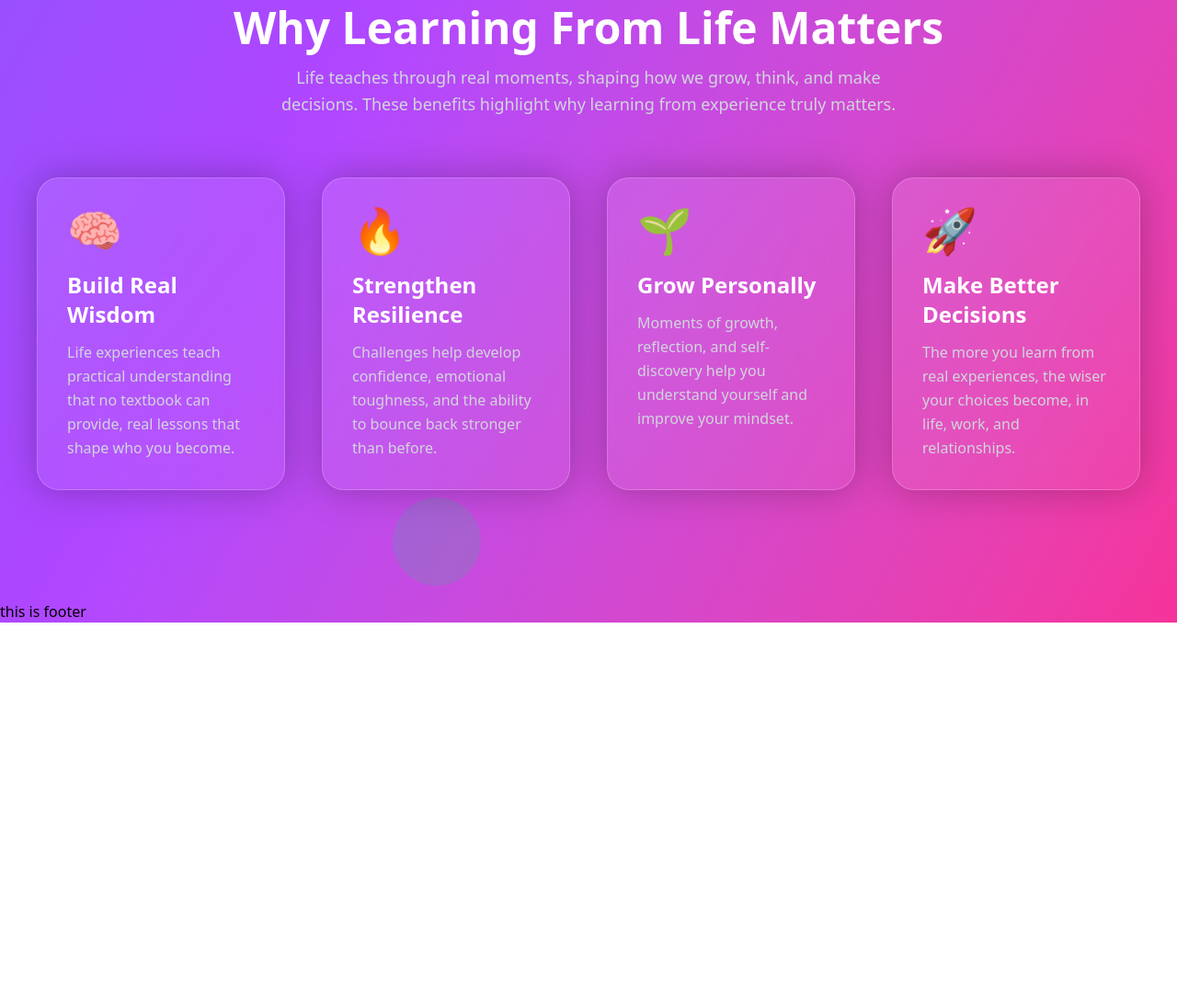
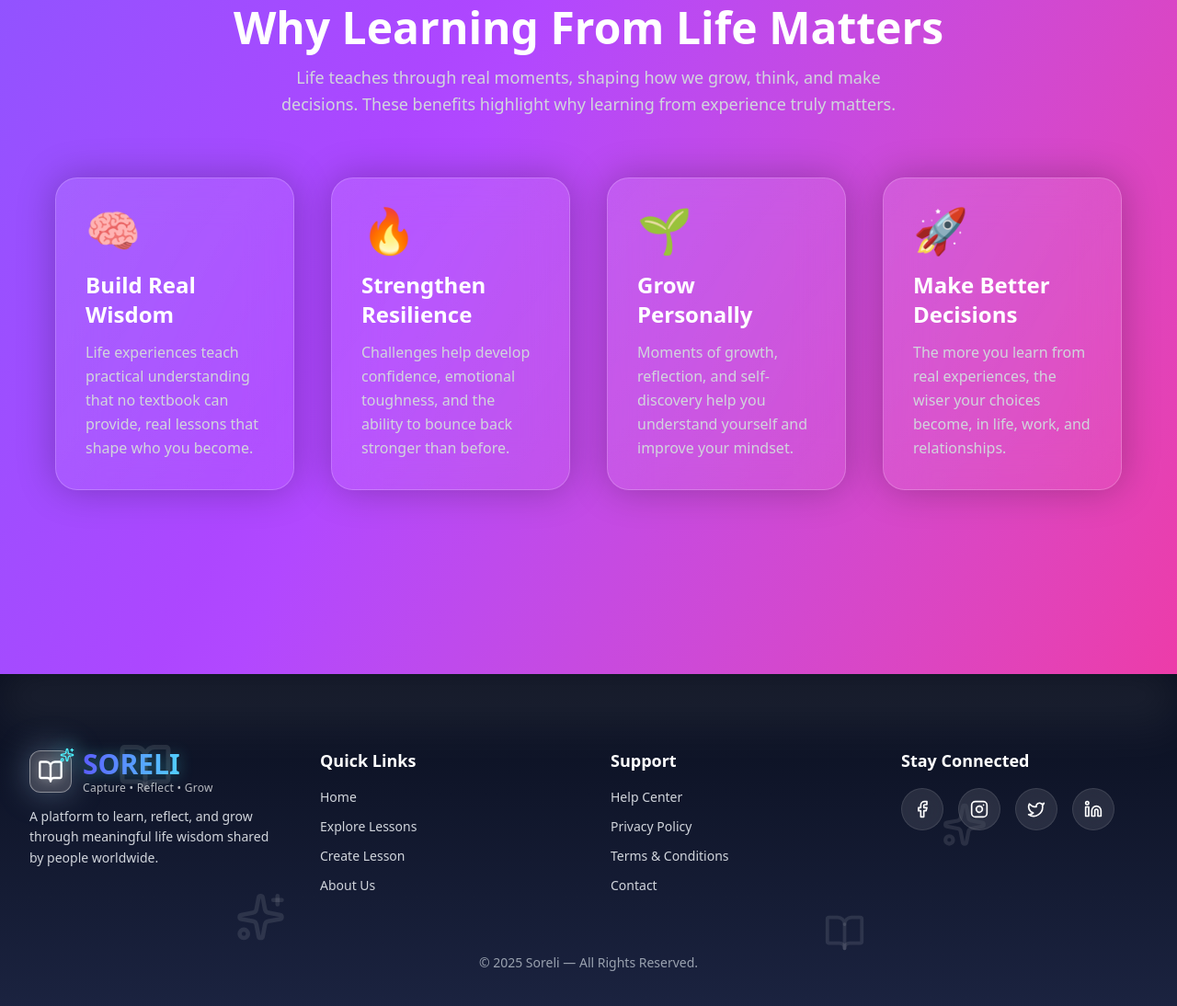
Before and after one commit to fahimmuntacher/soreli-client, a React (Vite) app: page / in a window 1280 px wide. Shown: the part 1693-2787 px from the top of the page at 92% size. Before the commit the page ends 2370 px from the top, so only its background shows below. Built offline with nearby package versions, Linux system fonts and the light colour scheme; no server answers.

Commit message:
logo and footer section done

```diff
--- a/package.json
+++ b/package.json
@@ -19,6 +19,7 @@
     "lucide-react": "^0.556.0",
     "react": "^19.2.0",
     "react-dom": "^19.2.0",
+    "react-helmet": "^6.1.0",
     "react-router": "^7.10.1",
     "tailwindcss": "^4.1.17"
   },
--- /dev/null
+++ b/src/Components/Logo/Logo.jsx
@@ -0,0 +1,71 @@
+import React from "react";
+import { motion } from "framer-motion";
+import { BookOpen, Sparkles } from "lucide-react";
+
+const Logo = ({ size = "lg", showText = true }) => {
+  const sizes = {
+    sm: "text-xl",
+    md: "text-2xl",
+    lg: "text-3xl",
+    xl: "text-4xl",
+  };
+
+  return (
+    <motion.div
+      className="flex items-center gap-3 cursor-pointer select-none"
+      initial={{ opacity: 0, y: -8 }}
+      animate={{ opacity: 1, y: 0 }}
+      transition={{ duration: 0.5 }}
+    >
+      {/* Icon container */}
+      <motion.div
+        className="
+          relative p-2 rounded-xl
+          bg-white/20 backdrop-blur-xl
+          border border-white/40
+          shadow-[0_0_35px_rgba(180,220,255,0.35)]
+        "
+        whileHover={{ scale: 1.08 }}
+        transition={{ type: 'spring', stiffness: 160 }}
+      >
+        <BookOpen className="w-7 h-7 text-white drop-shadow-[0_0_6px_rgba(255,255,255,0.6)]" />
+
+        {/* Spark Effect */}
+        <motion.div
+          className="absolute -top-1 -right-1"
+          initial={{ opacity: 0, scale: 0 }}
+          animate={{ opacity: 1, scale: 1 }}
+          transition={{ delay: 0.4, duration: 0.4 }}
+        >
+          <Sparkles className="text-[#4DF3FF] w-4 h-4 drop-shadow-[0_0_10px_#4DF3FF]" />
+        </motion.div>
+      </motion.div>
+
+      {/* Text */}
+      {showText && (
+        <div className="flex flex-col leading-tight">
+          <motion.span
+            className={`
+              font-extrabold bg-linear-to-r
+              from-[#5B5CFF] to-[#4DF3FF]
+              bg-clip-text text-transparent
+              drop-shadow-[0_1px_8px_rgba(77,243,255,0.4)]
+              ${sizes[size]}
+            `}
+            initial={{ opacity: 0 }}
+            animate={{ opacity: 1 }}
+            transition={{ delay: 0.3 }}
+          >
+            SORELI
+          </motion.span>
+
+          <span className="text-xs text-white/70 tracking-wide">
+            Capture • Reflect • Grow
+          </span>
+        </div>
+      )}
+    </motion.div>
+  );
+};
+
+export default Logo;
--- a/src/Components/MainLayouts/Footer/Footer.jsx
+++ b/src/Components/MainLayouts/Footer/Footer.jsx
@@ -1,11 +1,171 @@
-import React from 'react';
+import React, { useEffect, useState } from "react";
+import { motion } from "framer-motion";
+import {
+  Facebook,
+  Instagram,
+  Twitter,
+  Linkedin,
+  BookOpen,
+  Sparkles,
+} from "lucide-react";
+import Logo from "../../Logo/Logo";
+
+const floatingIcons = [
+  { icon: BookOpen, size: 60, x: "10%", y: "20%" },
+  { icon: Sparkles, size: 50, x: "80%", y: "40%" },
+  { icon: BookOpen, size: 45, x: "70%", y: "75%" },
+  { icon: Sparkles, size: 55, x: "20%", y: "70%" },
+];
 
 const Footer = () => {
-    return (
-        <div>
-            this is footer
-        </div>
-    );
+  const [isAtBottom, setIsAtBottom] = useState(false);
+
+  useEffect(() => {
+    const handleScroll = () => {
+      const scrollPosition = window.innerHeight + window.scrollY;
+      const pageHeight = document.body.offsetHeight;
+
+      setIsAtBottom(scrollPosition >= pageHeight - 100);
+    };
+
+    window.addEventListener("scroll", handleScroll);
+    return () => window.removeEventListener("scroll", handleScroll);
+  }, []);
+
+  const scrollToTop = () => window.scrollTo({ top: 0, behavior: "smooth" });
+
+  const scrollToBottom = () =>
+    window.scrollTo({ top: document.body.scrollHeight, behavior: "smooth" });
+
+  return (
+    <footer className="relative bg-linear-to-b from-[#0A0F1F] to-[#1B2340] text-white pt-20 pb-10 mt-20 overflow-hidden">
+      {/* Floating Background Icons */}
+      {floatingIcons.map((item, i) => {
+        const Icon = item.icon;
+        return (
+          <motion.div
+            key={i}
+            className="absolute text-white/10 pointer-events-none"
+            style={{
+              top: item.y,
+              left: item.x,
+            }}
+            initial={{ y: 0 }}
+            animate={{ y: [0, -18, 0] }}
+            transition={{
+              duration: 6 + i * 1.5,
+              repeat: Infinity,
+              ease: "easeInOut",
+            }}
+          >
+            <Icon size={item.size} />
+          </motion.div>
+        );
+      })}
+
+      {/* Glass Top Divider */}
+      <div className="absolute top-0 left-0 w-full h-20 bg-linear-to-b from-white/10 to-transparent blur-xl"></div>
+
+      {/* Main Footer Content */}
+      <div className="max-w-7xl mx-auto px-6 md:px-8 grid grid-cols-1 md:grid-cols-4 gap-12 relative z-10">
+        {/* Brand Section */}
+        <motion.div
+          initial={{ opacity: 0, y: 20 }}
+          whileInView={{ opacity: 1, y: 0 }}
+          viewport={{ once: true }}
+          transition={{ duration: 0.6 }}
+        >
+          <Logo size="lg" showText={true} />
+          <p className="mt-3 text-gray-300 leading-relaxed text-sm">
+            A platform to learn, reflect, and grow through meaningful life
+            wisdom shared by people worldwide.
+          </p>
+        </motion.div>
+
+        {/* Quick Links */}
+        <motion.div
+          initial={{ opacity: 0, y: 20 }}
+          whileInView={{ opacity: 1, y: 0 }}
+          viewport={{ once: true }}
+          transition={{ duration: 0.7, delay: 0.1 }}
+        >
+          <h3 className="text-lg font-semibold mb-4">Quick Links</h3>
+          <ul className="space-y-3 text-gray-300 text-sm">
+            <li className="hover:text-white transition">Home</li>
+            <li className="hover:text-white transition">Explore Lessons</li>
+            <li className="hover:text-white transition">Create Lesson</li>
+            <li className="hover:text-white transition">About Us</li>
+          </ul>
+        </motion.div>
+
+        {/* Support */}
+        <motion.div
+          initial={{ opacity: 0, y: 20 }}
+          whileInView={{ opacity: 1, y: 0 }}
+          viewport={{ once: true }}
+          transition={{ duration: 0.7, delay: 0.2 }}
+        >
+          <h3 className="text-lg font-semibold mb-4">Support</h3>
+          <ul className="space-y-3 text-gray-300 text-sm">
+            <li className="hover:text-white transition">Help Center</li>
+            <li className="hover:text-white transition">Privacy Policy</li>
+            <li className="hover:text-white transition">Terms & Conditions</li>
+            <li className="hover:text-white transition">Contact</li>
+          </ul>
+        </motion.div>
+
+        {/* Social Icons */}
+        <motion.div
+          initial={{ opacity: 0, y: 20 }}
+          whileInView={{ opacity: 1, y: 0 }}
+          viewport={{ once: true }}
+          transition={{ duration: 0.8, delay: 0.25 }}
+        >
+          <h3 className="text-lg font-semibold mb-4">Stay Connected</h3>
+          <div className="flex items-center gap-4">
+            {[Facebook, Instagram, Twitter, Linkedin].map((Icon, i) => (
+              <motion.div
+                key={i}
+                whileHover={{ scale: 1.15 }}
+                transition={{ duration: 0.2 }}
+                className="p-3 rounded-full bg-white/10 border border-white/10 backdrop-blur-xl hover:bg-white/20 cursor-pointer"
+              >
+                <Icon size={20} />
+              </motion.div>
+            ))}
+          </div>
+        </motion.div>
+      </div>
+
+      {/* Copyright */}
+      <motion.div
+        initial={{ opacity: 0 }}
+        whileInView={{ opacity: 1 }}
+        viewport={{ once: true }}
+        transition={{ duration: 0.6, delay: 0.3 }}
+        className="text-center text-gray-400 text-sm mt-16"
+      >
+        © {new Date().getFullYear()} Soreli — All Rights Reserved.
+      </motion.div>
+
+      {/* Floating Scroll Toggle Button */}
+      <div className="fixed bottom-8 right-8 z-50">
+        <motion.button
+          whileHover={{ scale: 1.15 }}
+          whileTap={{ scale: 0.95 }}
+          onClick={isAtBottom ? scrollToTop : scrollToBottom}
+          className="
+            p-3 rounded-full
+            bg-white/10 border border-white/20
+            backdrop-blur-xl shadow-lg
+            hover:bg-white/20 transition text-xl
+          "
+        >
+          {isAtBottom ? "↑" : "↓"}
+        </motion.button>
+      </div>
+    </footer>
+  );
 };
 
 export default Footer;
--- a/src/Components/MainLayouts/MainLayouts.jsx
+++ b/src/Components/MainLayouts/MainLayouts.jsx
@@ -6,7 +6,7 @@ import { Outlet } from "react-router";
 
 const MainLayout = () => {
   return (
-    <div className="relative min-h-screen flex flex-col bg-gradient-to-br from-indigo-500 via-purple-500 to-pink-500 dark:from-gray-900 dark:via-gray-800 dark:to-gray-700 overflow-hidden">
+    <div className="relative min-h-screen flex flex-col bg-linear-to-br from-indigo-500 via-purple-500 to-pink-500 dark:from-gray-900 dark:via-gray-800 dark:to-gray-700 overflow-hidden">
 
       {/* Floating Background Elements */}
       <div className="absolute inset-0 pointer-events-none">
--- a/src/Pages/Home/BenefitCards.jsx
+++ b/src/Pages/Home/BenefitCards.jsx
@@ -1,5 +1,3 @@
-
-
 import React from "react";
 import { motion } from "framer-motion";
 
@@ -36,7 +34,7 @@ const benefits = [
 
 const BenefitCards = () => {
   return (
-    <section className="max-w-7xl mx-auto py-20">
+    <section className="max-w-7xl mx-auto py-20 px-5">
       {/* Section Header */}
       <div className="text-center mb-16">
         <h2 className="text-4xl md:text-5xl font-bold text-white mb-4">
@@ -58,7 +56,7 @@ const BenefitCards = () => {
             whileInView={{ opacity: 1, y: 0 }}
             viewport={{ once: true }}
             transition={{
-              duration: 0.7,
+              duration: 0.3,
               delay: index * 0.15,
               ease: "easeOut",
             }}
--- a/src/Pages/Home/FeaturedLesson.jsx
+++ b/src/Pages/Home/FeaturedLesson.jsx
@@ -58,7 +58,7 @@ const FeaturedLessons = () => {
 
   return (
     <section className="py-20">
-      <div className="max-w-7xl mx-auto px-6 md:px-8">
+      <div className="max-w-7xl mx-auto px-5">
         {/* Title */}
         <div className="text-center mb-16">
           <h2 className="text-4xl font-extrabold text-gray-900 dark:text-white tracking-tight">
@@ -189,7 +189,7 @@ const FeaturedLessons = () => {
 
                 {/* Creator */}
                 <motion.div
-                  className="flex items-center gap-4 pt-4"
+                  className="flex items-center gap-4 pt-4 "
                   initial={{ opacity: 0 }}
                   whileInView={{ opacity: 1 }}
                   viewport={{ once: true }}
--- a/src/Pages/Home/HeroSlider.jsx
+++ b/src/Pages/Home/HeroSlider.jsx
@@ -58,7 +58,7 @@ const HeroSlider = () => {
           {slides.map((slide) => (
             <div
               key={slide.id}
-              className="flex-shrink-0 w-full h-full flex items-center justify-center px-4 md:px-8"
+              className="shrink-0 w-full h-full flex items-center justify-center px-5"
             >
               <motion.div
                 initial={{ opacity: 0, y: 50 }}
--- a/src/Pages/Home/Home.jsx
+++ b/src/Pages/Home/Home.jsx
@@ -1,16 +1,33 @@
-import React from 'react';
-import HeroSlider from './HeroSlider';
-import FeaturedLessons from './FeaturedLesson';
-import BenefitCards from './BenefitCards';
+import React from "react";
+import HeroSlider from "./HeroSlider";
+import FeaturedLessons from "./FeaturedLesson";
+import BenefitCards from "./BenefitCards";
+import { Helmet } from "react-helmet";
 
 const Home = () => {
-    return (
-        <div>
-            <HeroSlider></HeroSlider>
-            <FeaturedLessons></FeaturedLessons>
-            <BenefitCards></BenefitCards>
-        </div>
-    );
+  return (
+    <>
+      <title>Soreli - Learn, Reflect & Grow</title>
+      <Helmet>
+        <meta
+          name="description"
+          content="Discover meaningful life lessons, personal growth wisdom, and insights shared by people worldwide. Start growing today."
+        />
+        <meta property="og:title" content="Digital Life Lessons" />
+        <meta
+          property="og:description"
+          content="Your digital home for wisdom, reflection, and growth."
+        />
+        <meta property="og:type" content="website" />
+      </Helmet>
+
+      <div>
+        <HeroSlider />
+        <FeaturedLessons />
+        <BenefitCards />
+      </div>
+    </>
+  );
 };
 
 export default Home;
```
Also changed, not shown: src/Components/MainLayouts/Navbar/Navbar.jsx (+2 -7 lines), 1 other file (tests, documents, lock files or other folders).
